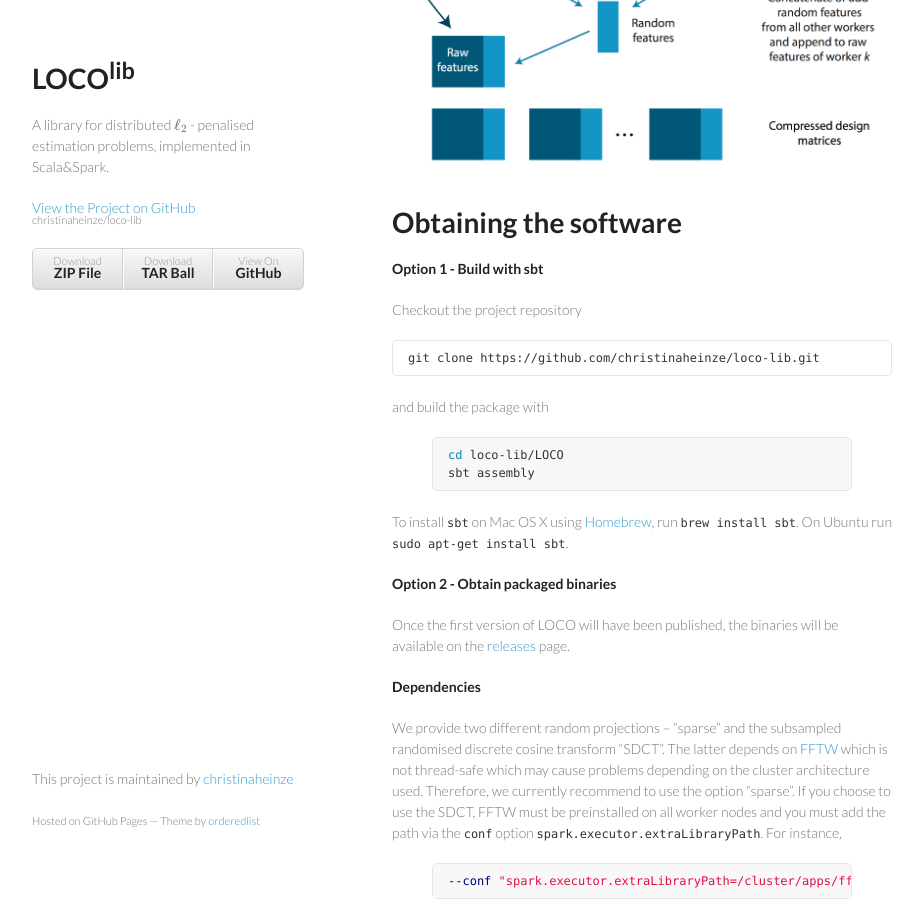
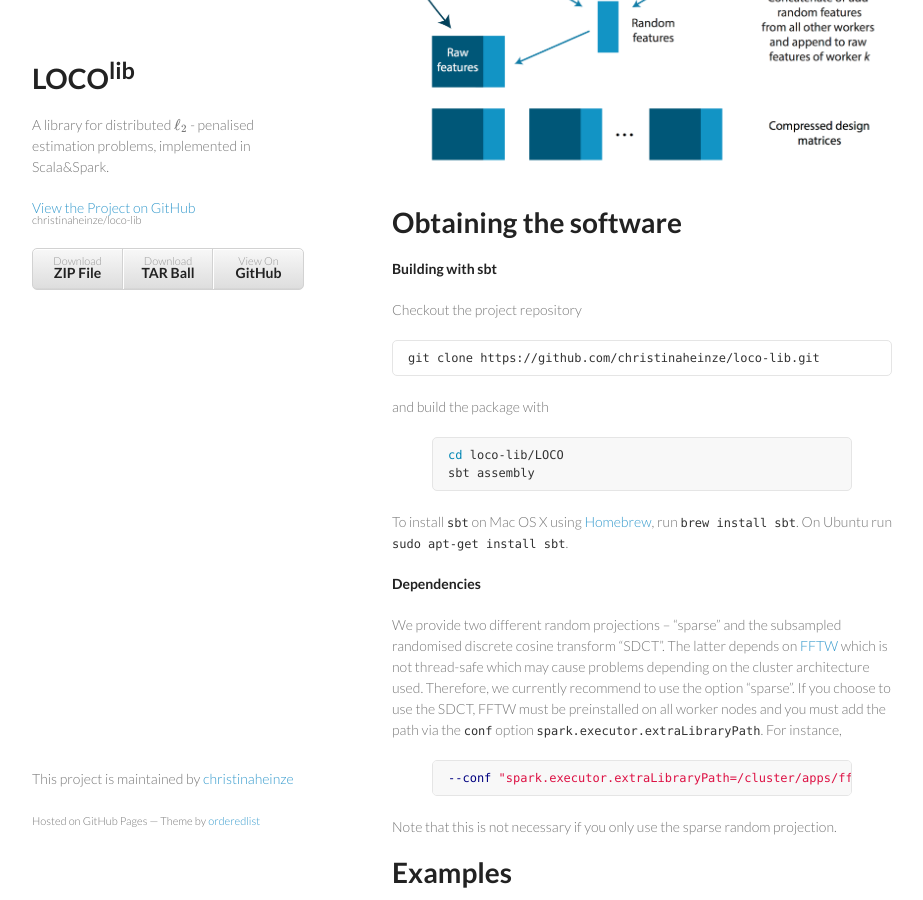
Before and after one commit to christinaheinze/loco-lib, a Jekyll site: the page built from index.md, in a window 1280 px wide and 900 px high, scrolled down 1717 px. Shown: the whole window, without its empty margins (178-1101 px from the left). Built offline with Jekyll 4.4.1, drawn with Linux system fonts in a browser that asks for light colours; formulas are drawn with MathJax 3.

Commit message:
no message

```diff
--- a/index.md
+++ b/index.md
@@ -27,7 +27,7 @@
 
 # Obtaining the software
 
-**Option 1 - Build with sbt**
+**Building with sbt**
 
 Checkout the project repository
 
@@ -40,11 +40,6 @@
 {% endhighlight %}
 
 To install `sbt` on Mac OS X using [Homebrew](http://brew.sh/), run `brew install sbt`. On Ubuntu run `sudo apt-get install sbt`.
-
-**Option 2 - Obtain packaged binaries**
-
-Once the first version of LOCO will have been published, the binaries will be available on the [releases](https://github.com/christinaheinze/loco-lib/releases) page.
-
 
 **Dependencies**
 
```
